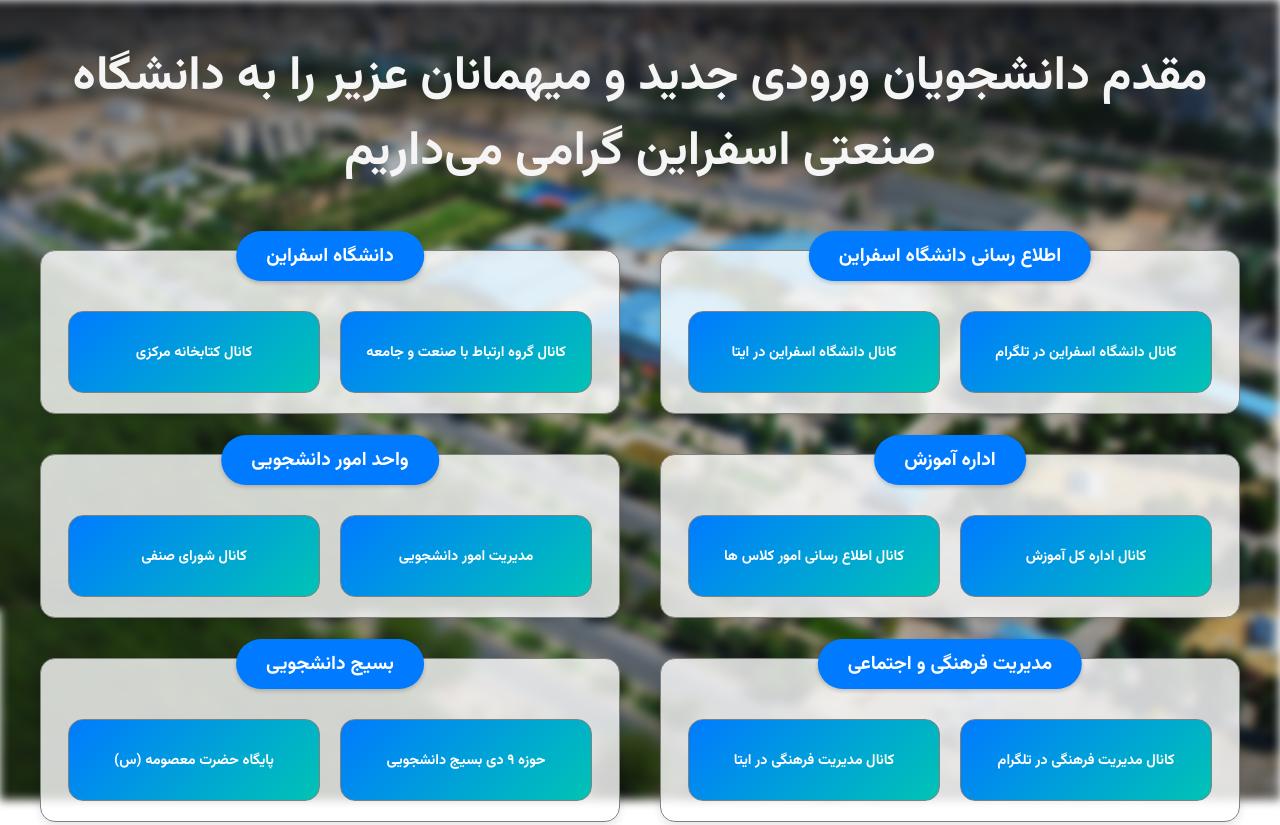
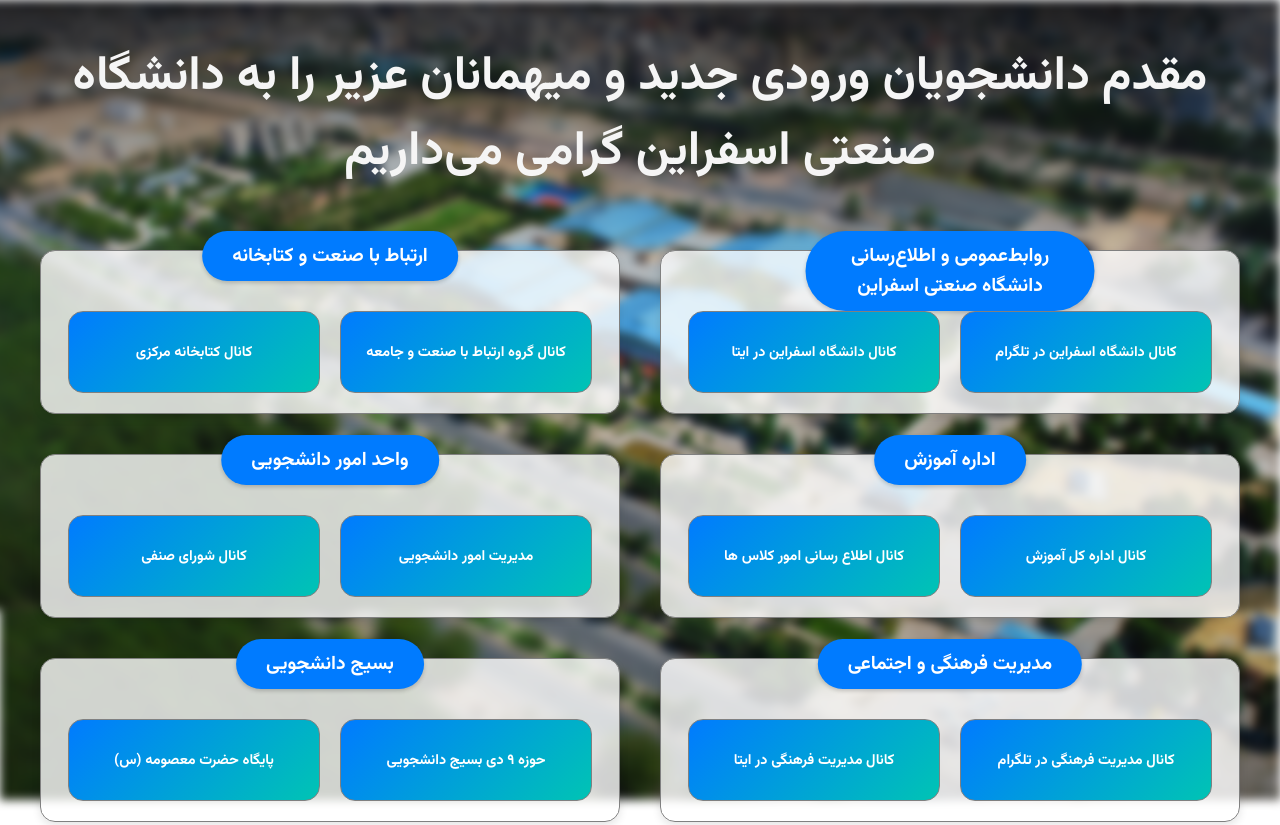
Before and after one commit to miladataeeroyany/esfarayen-university-site, a plain HTML site: page index.html in a window 1280 px wide. Shown: the top 825 px of the page. Drawn offline with Linux system fonts and the light colour scheme.

Commit message:
Update index.html

```diff
--- a/index.html
+++ b/index.html
@@ -1,3 +1,4 @@
+
 <!DOCTYPE html>
 <html lang="fa" dir="rtl">
 <head>
@@ -14,14 +15,14 @@
     <h1 class="welcome">مقدم دانشجویان ورودی جدید و میهمانان عزیر را به دانشگاه صنعتی اسفراین گرامی می‌داریم</h1>
     <div class="sections-container">
         <div class="section">
-            <div class="title-capsule">اطلاع رسانی دانشگاه اسفراین</div>
+            <div class="title-capsule">روابط‌عمومی و اطلاع‌رسانی دانشگاه صنعتی اسفراین</div>
             <div class="linzi-container">
                 <a href="https://t.me/university_esfarayen" class="linzi">کانال دانشگاه اسفراین در تلگرام</a>
                 <a href="http://eitaa.com/university_esfarayen" class="linzi">کانال دانشگاه اسفراین در ایتا</a>
             </div>
         </div>
         <div class="section">
-            <div class="title-capsule">دانشگاه اسفراین</div>
+            <div class="title-capsule">ارتباط با صنعت و کتابخانه</div>
             <div class="linzi-container">
                 <a href="https://t.me/Industry_EUT" class="linzi">کانال گروه ارتباط با صنعت و جامعه</a>
                 <a href="https://t.me/esfu_lib" class="linzi">کانال کتابخانه مرکزی</a>
```
